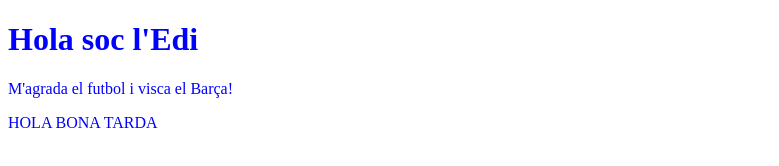
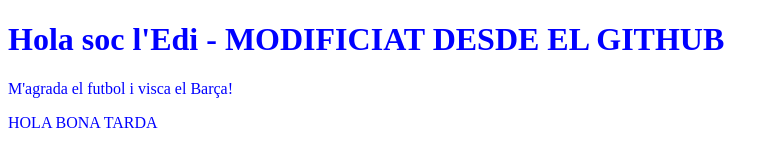
Before and after one commit to edisava1/edipaginaweb, a plain HTML site: page index.html in a window 1280 px wide. Shown: the whole page, without its empty margins (0-779 px from the left). Drawn offline with Linux system fonts and the light colour scheme.

Commit message:
actualitazcio desde github2

```diff
--- a/index.html
+++ b/index.html
@@ -5,7 +5,7 @@
     <link rel="stylesheet" href="estils.css">
 </head>
 <body>
-    <h1>Hola soc l'Edi</h1>
+    <h1>Hola soc l'Edi - MODIFICIAT DESDE EL GITHUB</h1>
     <p>M'agrada el futbol i visca el Barça!</p>
 
     <p>HOLA BONA TARDA</p>
```
